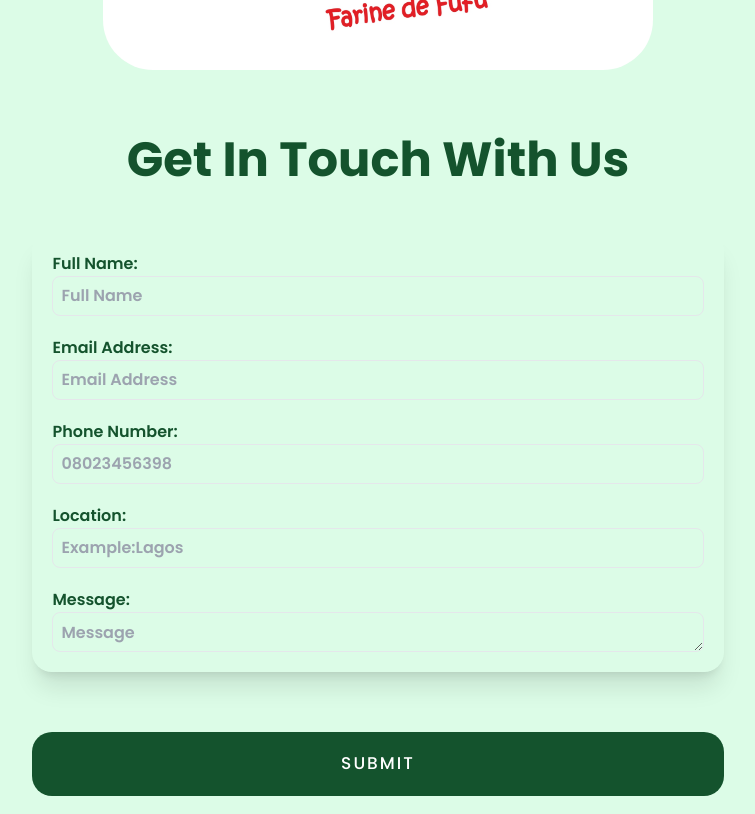
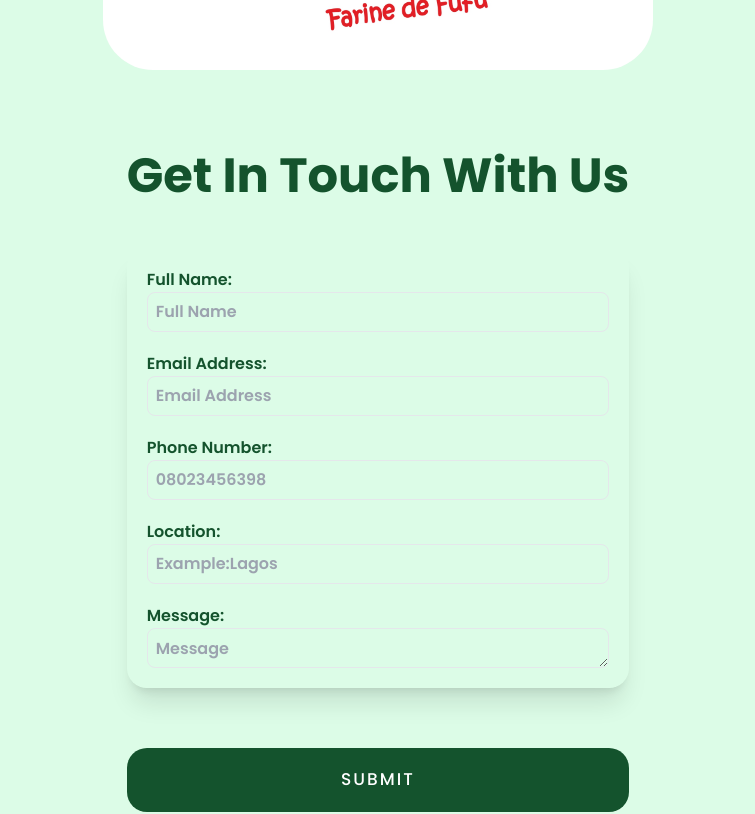
Before and after one commit to cjpanda/DeNoshLandingPage, a Next.js app: page / in a window 1280 px wide. Shown: the part 4620-5434 px from the top of the page, without its empty margins (262-1017 px from the left). Built offline with nearby package versions, Linux system fonts and the light colour scheme.

Commit message:
form fixing 3

```diff
--- a/components/Contact.tsx
+++ b/components/Contact.tsx
@@ -21,13 +21,13 @@ const Contact = () => {
             />
           </div>
           {/* Form */}
-          <form className="flex flex-1 flex-col gap-y-5 w-full sm:w-[80%] padding-x">
+          <form className="flex flex-col  padding-y gap-y-5 padding-x">
             <h1 className="h2 text-primary text-center xl:text-left">
               Get In Touch With Us
             </h1>
             <fieldset
               id="form"
-              className="flex flex-1 flex-col w-full gap-y-5 text-primary font-semibold shadow-xl p-5 rounded-[20px]"
+              className="flex flex-col w-full gap-y-5 text-primary font-semibold shadow-xl p-5 rounded-[20px]"
             >
               <div className="flex flex-col ">
                 <label htmlFor="full-name">Full Name:</label>
```
